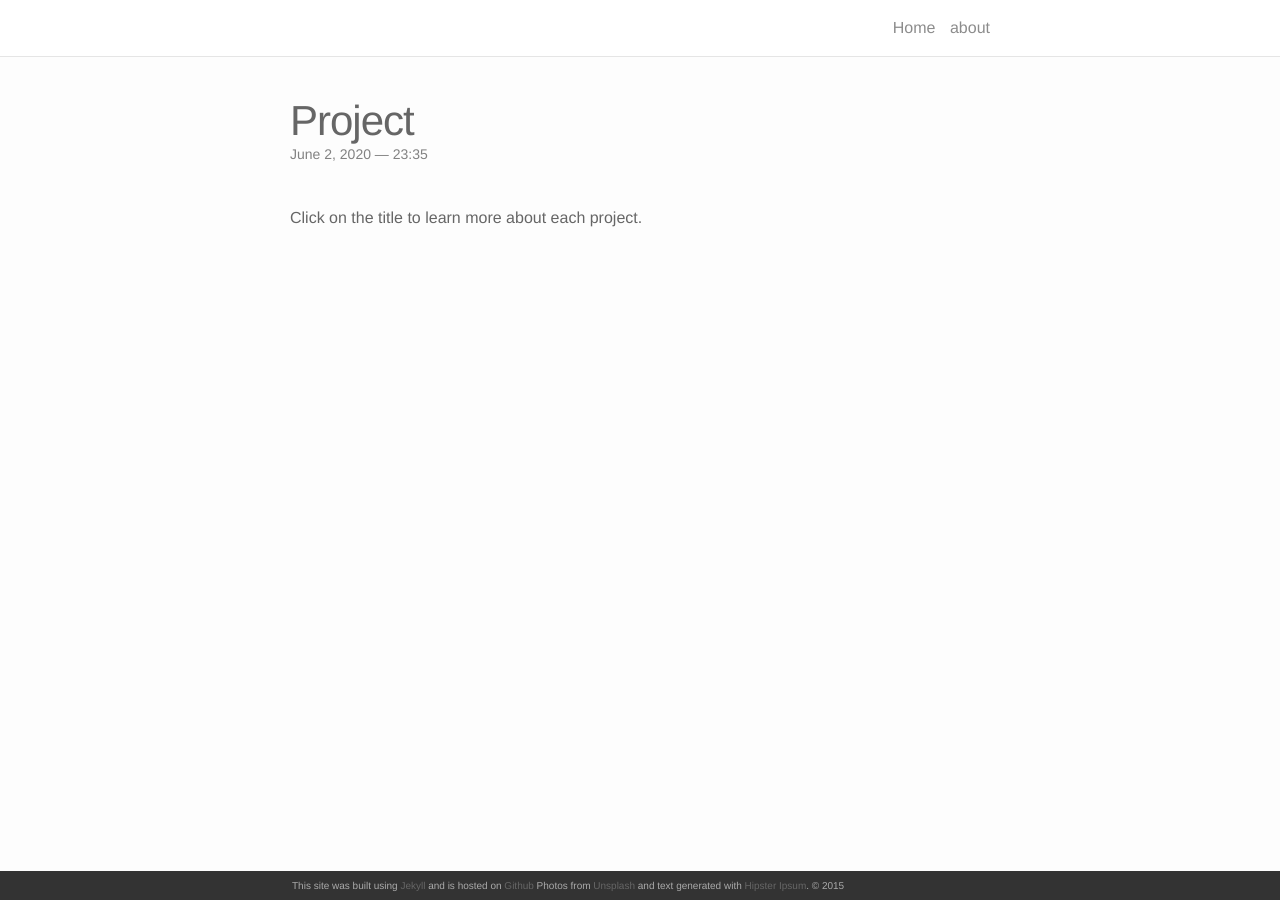
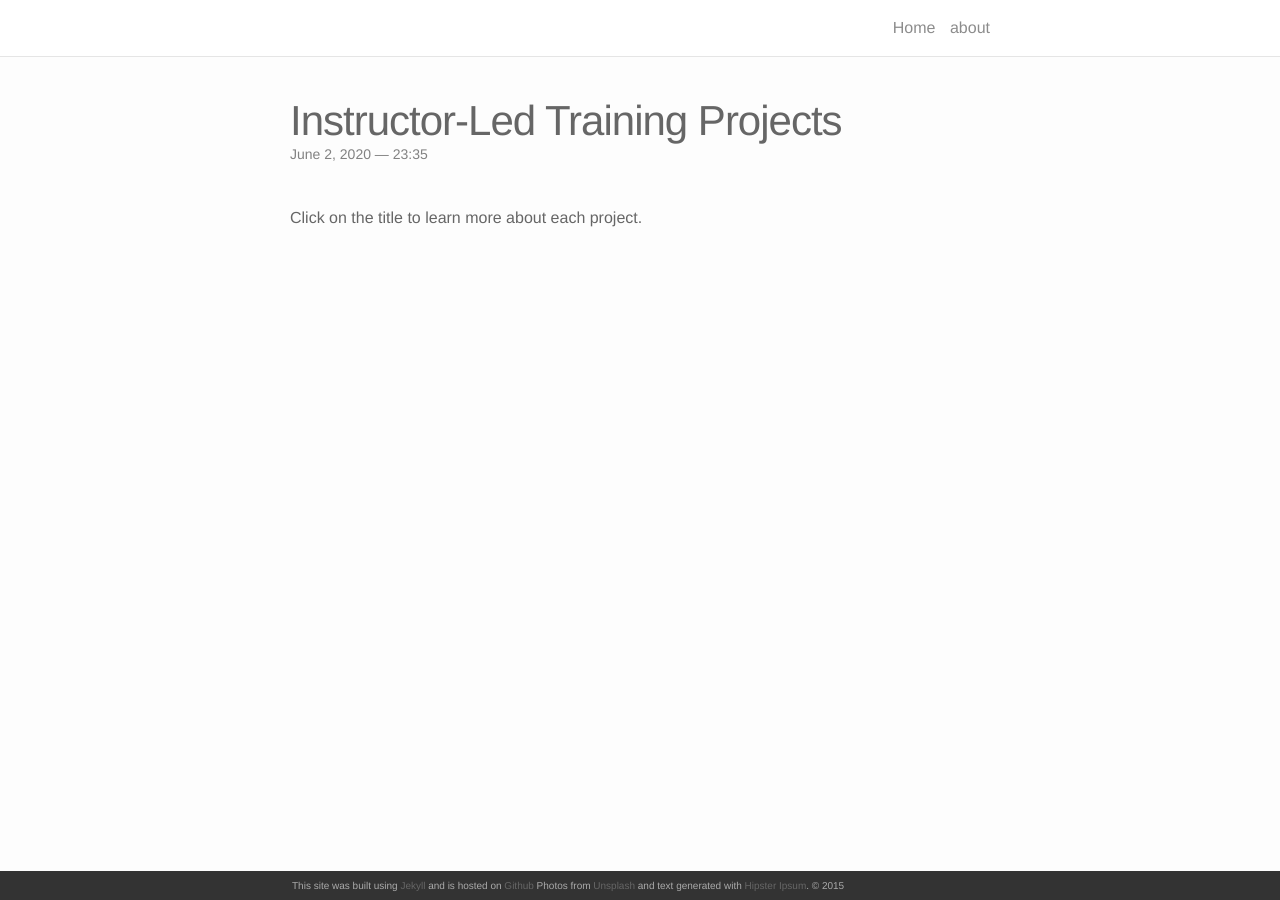
Before and after one commit to melsuit/melsuit.github.io, a Jekyll site: the page built from _portfolio/1_InstructorLedTrainingProjects.markdown, in a window 1280 px wide. Built offline with Jekyll 4.4.1, drawn with Linux system fonts in a browser that asks for light colours; nearby versions of some CDN libraries.

Commit message:
Update 1_InstructorLedTrainingProjects.markdown

```diff
--- a/_portfolio/1_InstructorLedTrainingProjects.markdown
+++ b/_portfolio/1_InstructorLedTrainingProjects.markdown
@@ -1,7 +1,7 @@
 ---
 layout: post
-title: Project
-description: Instructor-Led Training Projects
+title: Instructor-Led Training Projects
+description: Click to View Projects
 img: /img/FeatureProjectImages/ILTP Featured Image.jpg
 ---
 
```
